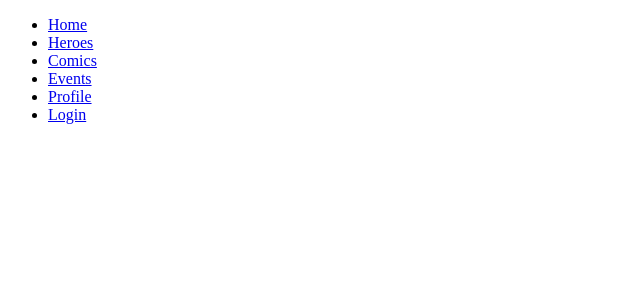
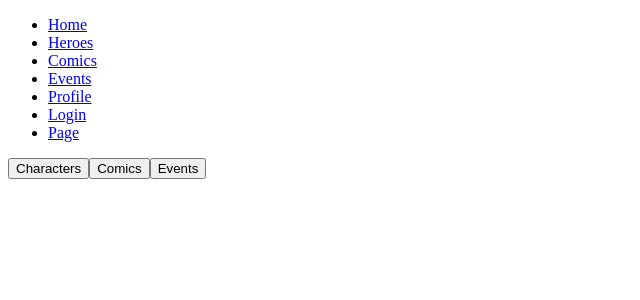
Before and after one commit to Haikotjo/eind-opdracht-v1.1, a React (Create React App) app: page /page in a window 1280 px wide. Shown: the top 300 px of the page, without its empty margins (0-640 px from the left). Built offline with nearby package versions, Linux system fonts and the light colour scheme.

Commit message:
bezig met dataContext om alles zoek functies op een pagina te krijgen.

```diff
--- a/src/App.js
+++ b/src/App.js
@@ -7,7 +7,6 @@ Modal.setAppElement('#root');
 function App() {
     return (
         <Router>
-            <NavBar />
             <Routes />
         </Router>
     );
--- a/src/NavBar/NavBar.js
+++ b/src/NavBar/NavBar.js
@@ -22,6 +22,9 @@ function NavBar() {
                 <li className="navbar-item">
                     <NavLink to="/login-page" className="navbar-link">Login</NavLink>
                 </li>
+                <li className="navbar-item">
+                    <NavLink to="/page" className="navbar-link">Page</NavLink>
+                </li>
             </ul>
         </nav>
     );
--- a/src/Routes.js
+++ b/src/Routes.js
@@ -4,20 +4,27 @@ import HomePage from './pages/HomePage';
 import HeroesPage from './pages/HeroesPage';
 import ComicsPage from './pages/ComicsPage';
 import EventsPage from './pages/EventsPage';
+import NavBar from "./NavBar/NavBar";
+import DataContextProvider from "./context/DataContext";
+import Page from "./pages/Page";
 // import LoginPage from './pages/LoginPage';
 // import ProfilePage from './pages/ProfilePage ';
 
 const AppRoutes = () => {
     return (
         <>
+        <DataContextProvider>
+        <NavBar />
         <Routes>
             <Route path="/" element={<HomePage />} />
             <Route path="/heroes" element={<HeroesPage />} />
             <Route path="/comics" element={<ComicsPage />} />
             <Route path="/events" element={<EventsPage />} />
+            <Route path="/page" element={<Page />} />
             {/*<Route path="/login" element={<LoginPage />} />*/}
             {/*<Route path="/profile" element={<ProfilePage />} />*/}
         </Routes>
+        </DataContextProvider>
 </>
 );
 }
--- /dev/null
+++ b/src/context/DataContext.js
@@ -0,0 +1,53 @@
+import axios from 'axios';
+import md5 from 'md5';
+import React, {createContext, useState} from "react";
+
+export const DataContext = createContext(null)
+
+const publicKey = process.env.REACT_APP_MARVEL_PUBLIC_KEY;
+const privateKey = process.env.REACT_APP_MARVEL_PRIVATE_KEY;
+const BASE_URL = 'http://gateway.marvel.com/v1/public';
+
+const DataContextProvider = ({children}) => {
+
+    const [response, setResponse] = useState("")
+
+    const data = {
+        response: response,
+        setResponse: setResponse
+    }
+
+    return(
+        <DataContext.Provider value={data}>
+            {children}
+        </DataContext.Provider>
+    )
+}
+    function createHash(timeStamp) {
+    return md5(timeStamp + privateKey + publicKey);
+}
+
+export async function fetchMarvelData(endpoint, limit, offset) {
+    const timeStamp = Date.now();
+    const hash = createHash(timeStamp);
+
+    let params = {
+        ts: timeStamp,
+        apikey: publicKey,
+        hash: hash,
+        limit,
+        offset
+    }
+
+    let url = `${BASE_URL/{ endpoint }}`
+
+    try {
+        const response = await axios.get(url, { params });
+        return response.data.data;
+    } catch (error) {
+        console.error("Er was een fout bij het ophalen van de data: ", error);
+        throw error;
+    }
+}
+
+export default DataContextProvider
--- /dev/null
+++ b/src/pages/Page.js
@@ -0,0 +1,34 @@
+import React, {useContext} from 'react';
+import {DataContext} from "../context/DataContext";
+
+function Page(props) {
+
+    const {response, setResponse} = useContext(DataContext)
+
+    const getItem = (event) => {
+        setResponse(event.target.value)
+    }
+
+    // const charcters = response
+
+    return (
+        <div className="allCards">
+            <button type="button" value="characters" onClick={getItem}>Characters</button>
+            {response === "characters" && (
+                <p>{ response }</p>
+            )}
+
+            <button type="button" value="comics" onClick={getItem}>Comics</button>
+            {response === "comics" && (
+                <p>{ response }</p>
+            )}
+
+            <button type="button" value="events" onClick={getItem}>Events</button>
+            {response === "events" && (
+                <p>{ response }</p>
+            )}
+
+        </div>
+    );
+}
+export default Page;
```
Also changed, not shown: src/context/ModalContext.js (renamed from src/contexts/ModalContext.js). Lines whose indentation alone changed are shown as unchanged.
